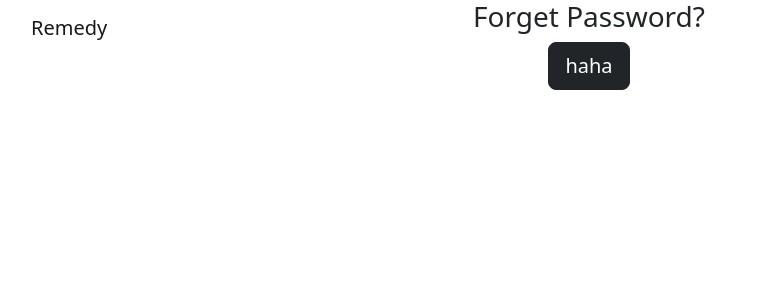
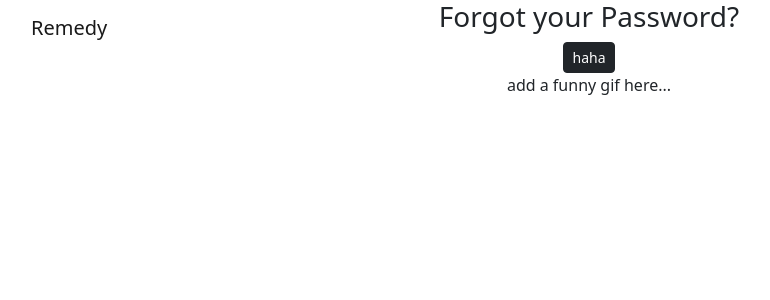
Before and after one commit to wwwjanelle/Project-Remedy, a React (Create React App) app in the folder remedy-website-react-ui/: page /forgot-password in a window 1280 px wide. Shown: the top 300 px of the page, without its empty margins (51-821 px from the left). Built offline with nearby package versions, Linux system fonts and the light colour scheme; no server answers; the database is empty.

Commit message:
code clean up

```diff
--- a/remedy-website-react-ui/src/App.js
+++ b/remedy-website-react-ui/src/App.js
@@ -34,7 +34,6 @@ function App() {
         <div className='inner'>
           <Routes>
             <Route exact path='/' element={<HomePage />} />
-            {/* <Route path='/remedy' element={<?? />} /> */}
             <Route path='/provider' element={<Provider />} />
             <Route path='/provider/login' element={<LogIn />} />
             <Route path='/provider/signup' element={<SignUp />} />
--- a/remedy-website-react-ui/src/pages/Other/Dashboard.js
+++ b/remedy-website-react-ui/src/pages/Other/Dashboard.js
@@ -1,4 +1,4 @@
-import React, { Component, useState } from "react";
+import React from "react";
 import axios from "axios";
 import "../../App.css";
 // import { Button } from "@mui/material";
@@ -6,8 +6,6 @@ import "../../App.css";
 
 
 const Dashboard = () => {
-
-    const [profileData, setProfileData] = useState(null)
 
     function getData() {
         axios({
@@ -20,7 +18,7 @@ const Dashboard = () => {
             <form>
             <h3>Dashboard</h3>
 
-            <button type="submit" className="btn btn-dark btn-lg btn-block" onClick={getData}>Send a survey request to a patient</button>
+            <button type="submit" className="btn btn-dark btn-sm btn-block" onClick={getData}>Send a survey request to a patient</button>
             <p>^ this is the automated email button</p>
         </form>
     );
--- a/remedy-website-react-ui/src/pages/Other/ForgetPassword.js
+++ b/remedy-website-react-ui/src/pages/Other/ForgetPassword.js
@@ -1,17 +1,19 @@
-import React, { Component } from "react";
+import React from "react";
 import "../../App.css";
 // import { Button } from "@mui/material";
 // import { Link } from 'react-router-dom';
 
-export default class ForgetPaswword extends Component {
-    render() {
-        return (
-            <form>
-                <h3>Forget Password?</h3>
+const ForgetPassword = () => {
 
-                <button type="submit" className="btn btn-dark btn-lg btn-block">haha</button>
+    return (
+        <form>
+            <h3>Forgot your Password?</h3>
 
-            </form>
-        );
-    }
-}
+            <button type="submit" className="btn btn-dark btn-sm btn-block">haha</button>
+            <p>add a funny gif here...</p>
+
+        </form>
+    );
+};
+
+export default ForgetPassword;
--- a/remedy-website-react-ui/src/pages/Other/Survey.js
+++ b/remedy-website-react-ui/src/pages/Other/Survey.js
@@ -1,17 +1,18 @@
-import React, { Component } from "react";
+import React from "react";
 import "../../App.css";
 // import { Button } from "@mui/material";
 // import { Link } from 'react-router-dom';
 
-export default class Survey extends Component {
-    render() {
-        return (
-            <form>
-                <h3>Survey</h3>
+const Survey = () => {
 
-                <button type="submit" className="btn btn-dark btn-lg btn-block">?..</button>
+    return (
+        <form>
+            <h3>Survey</h3>
 
-            </form>
-        );
-    }
-}
+            <p>patient sees past surveys...</p>
+
+        </form>
+    );
+};
+
+export default Survey;
```
Also changed, not shown: remedy-website-react-ui/src/pages/Patient/Patient.js (+7 -5 lines), remedy-website-react-ui/src/pages/Provider/Provider.js (+7 -5 lines), 1 other file (tests, documents, lock files or other folders).
